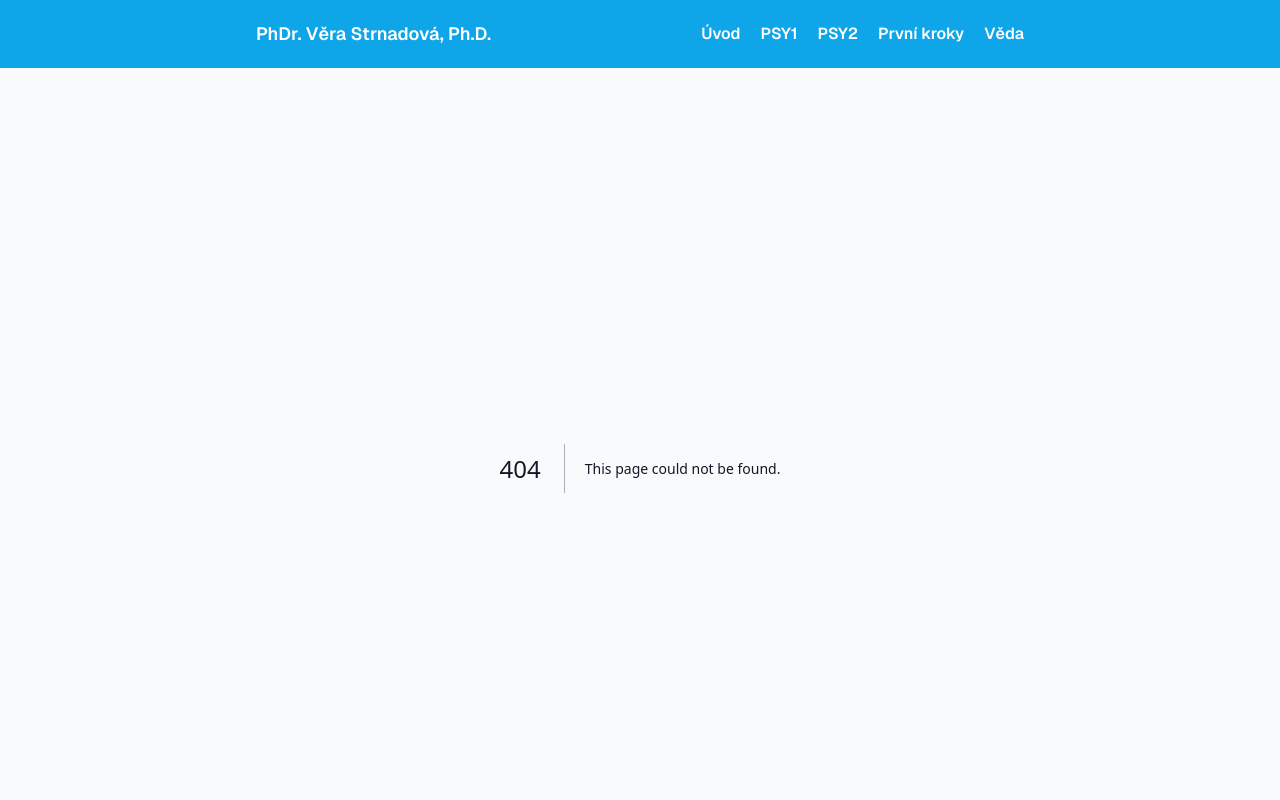
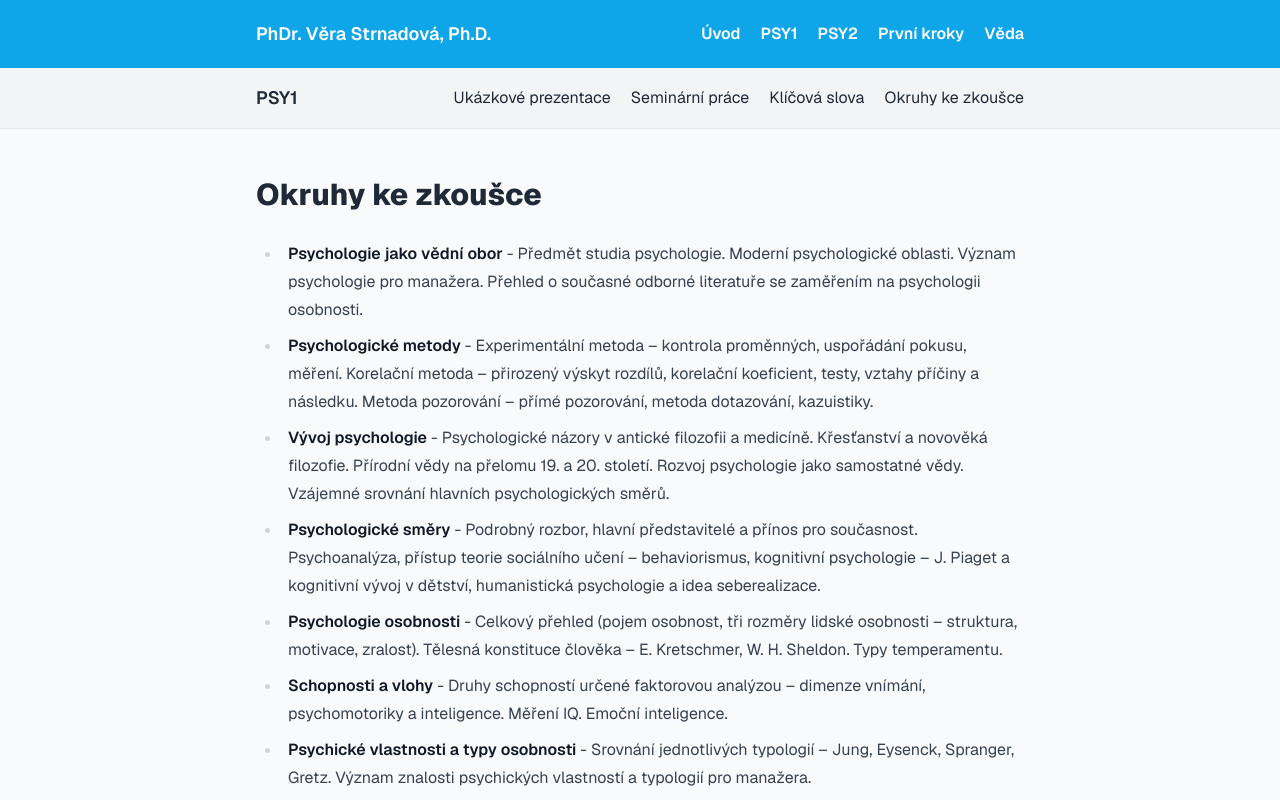
Before and after one commit to hynekfisera/strnave1, a Next.js app: page /fim/student/fiserhy1/psy1/okruhy-ke-zkousce in a window 1280 px wide. Before the commit this address had no page. Shown: the top 800 px of the page. Built offline with nearby package versions, Linux system fonts and the light colour scheme.

Commit message:
More content

```diff
--- a/app/Header.tsx
+++ b/app/Header.tsx
@@ -38,7 +38,7 @@ export default function Header() {
   const [visible, setVisible] = useState(false);
 
   return (
-    <header className="w-full py-4 md:py-5 px-6 bg-sky-500">
+    <header className="w-full py-4 md:py-5 px-6 bg-sky-500 relative">
       <Container className="flex justify-between items-center">
         <div>
           <Link href="/" className="text-lg text-white font-semibold">
--- a/app/Navigation.tsx
+++ b/app/Navigation.tsx
@@ -46,14 +46,14 @@ export default function Navigation({ subject }: Props) {
   }
 
   return (
-    <header className="w-full py-3 lg:py-4 px-6 bg-gray-100">
+    <header className="w-full py-3 lg:py-4 px-6 bg-gray-100 sticky top-0 border-b border-b-gray-200">
       <Container className="flex justify-between items-center">
         <div>
           <Link href={linkPrefix} className="lg:text-lg text-gray-800 font-semibold">
             {subject}
           </Link>
         </div>
-        <nav className={`absolute top-[105px] z-10 left-0 right-0 bg-gray-100 md:bg-transparent md:static ${visible ? "flex" : "hidden"} md:!flex md:items-center`}>
+        <nav className={`absolute top-[45px] z-10 left-0 right-0 bg-gray-100 md:bg-transparent md:static ${visible ? "flex" : "hidden"} md:!flex md:items-center`}>
           <ul className="flex flex-col md:flex-row max-md:w-full pb-4 px-8 md:p-0 items-end md:items-center gap-4 md:gap-5">
             {links.map((link) => (
               <li key={linkPrefix + link.href} onClick={() => setVisible(false)}>
--- a/app/pknf/page.mdx
+++ b/app/pknf/page.mdx
@@ -1,3 +1,3 @@
 # První kroky na FIM
 
-Portál určený studentům prvních ročníků. Zde naleznete nejdůležitější informace při vstupu na vysokou školu. Kliknutím na logo PKNF vstoupíte na stránky kurzu.
+Portál určený studentům prvních ročníků. Zde naleznete nejdůležitější informace při vstupu na vysokou školu. [Přejít na PKNF](https://pknf.uhk.cz/)
--- /dev/null
+++ b/app/psy1/okruhy-ke-zkousce/page.mdx
@@ -0,0 +1,14 @@
+# Okruhy ke zkoušce
+
+- **Psychologie jako vědní obor** - Předmět studia psychologie. Moderní psychologické oblasti. Význam psychologie pro manažera. Přehled o současné odborné literatuře se zaměřením na psychologii osobnosti.
+- **Psychologické metody** - Experimentální metoda – kontrola proměnných, uspořádání pokusu, měření. Korelační metoda – přirozený výskyt rozdílů, korelační koeficient, testy, vztahy příčiny a následku. Metoda pozorování – přímé pozorování, metoda dotazování, kazuistiky.
+- **Vývoj psychologie** - Psychologické názory v antické filozofii a medicíně. Křesťanství a novověká filozofie. Přírodní vědy na přelomu 19. a 20. století. Rozvoj psychologie jako samostatné vědy. Vzájemné srovnání hlavních psychologických směrů.
+- **Psychologické směry** - Podrobný rozbor, hlavní představitelé a přínos pro současnost. Psychoanalýza, přístup teorie sociálního učení – behaviorismus, kognitivní psychologie – J. Piaget a kognitivní vývoj v dětství, humanistická psychologie a idea seberealizace.
+- **Psychologie osobnosti** - Celkový přehled (pojem osobnost, tři rozměry lidské osobnosti – struktura, motivace, zralost). Tělesná konstituce člověka – E. Kretschmer, W. H. Sheldon. Typy temperamentu.
+- **Schopnosti a vlohy** - Druhy schopností určené faktorovou analýzou – dimenze vnímání, psychomotoriky a inteligence. Měření IQ. Emoční inteligence.
+- **Psychické vlastnosti a typy osobnosti** - Srovnání jednotlivých typologií – Jung, Eysenck, Spranger, Gretz. Význam znalosti psychických vlastností a typologií pro manažera.
+- **City – procesy subjektivního prožívání stavů a vztahů člověka** - Základní charakteristiky citů. Klasifikace vnějších projevů emocí. Klasifikace citů podle vztahu k prostředí. Fyziologické základy citů. Psychosomatická onemocnění. Úloha psychohygieny a relaxačních technik.
+- **Sociální dimenze osobnosti** - Společnost – socializace – osobnost. Formy sociálního učení. Skupina primární a sekundární. Skupinová dynamika a Johari grafické znázornění. Struktura skupiny a sociometrie. Skupinové cíle a normy.
+- **Charakter** - Psychologická podstata charakteru, normativní pojetí, síla vůle a sebekontrola, charakter a osud. Charakter a osobní morálka, J. Piaget – stadia morálního vývoje dítěte, prosociální chování, pojem svědomí.
+- **Vývoj jako celoživotní proces** - E. Erikson – osm psychosociálních stadií (stadium důvěry, autonomie, iniciativy, píle a kompetence, identity, intimity, generativity, integrity). Psychosociální krize a jejich příznivé vyřešení.
+- **Osobnost a stres** - Terminologické vysvětlení a teorie stresu. Fyziologická reakce na stresor. Faktory vzniku stresu. Příznaky stresového stavu a důsledky stresu pro zdravotní stav člověka. Způsoby zvládání stresu.
--- /dev/null
+++ b/app/psy1/seminarni-prace/page.mdx
@@ -0,0 +1,5 @@
+# Seminární práce
+
+- [Zadání seminární práce]()
+- [Text "Devatero první pomoci ve stresu"]()
+- [Dotazník "Stresové faktory u studentů vysoké školy"]()
--- /dev/null
+++ b/app/veda/layout.tsx
@@ -0,0 +1,19 @@
+import type { Metadata } from "next";
+import ProseWrapper from "@/components/markdown/ProseWrapper";
+import Container from "@/components/layout/Container";
+
+export const metadata: Metadata = {
+  title: "Věda",
+};
+
+export default function Layout({
+  children,
+}: Readonly<{
+  children: React.ReactNode;
+}>) {
+  return (
+    <Container>
+      <ProseWrapper>{children}</ProseWrapper>
+    </Container>
+  );
+}
--- /dev/null
+++ b/app/veda/page.mdx
@@ -0,0 +1,8 @@
+# Vědecká činnost
+
+- Disertační práce: Jógová a sanoterapeutická prevence maladjustativních forem chování u vysokoškolských studentů, Masarykova Univerzita, Filozofická fakulta, Brno 1998
+- Strnadová, V., Vašina, L.: Psychologie osobnosti I. 3. vyd. Gaudeamus, Hradec Králové 2009
+- Strnadová, V.: Kurz psychologie I, 4. aktualizované vyd. Gaudeamus, Hradec Králové 2015
+- Strnadová, V.: Interpersonální komunikace, 1. vyd. Gaudeamus, Hradec Králové 2011
+
+Aktuální seznam publikací je k nalezení [na webu UHK](https://www.uhk.cz/cs/osoba/6017/vera-strnadova). Seznam obsahuje pouze publikace schválené a uveřejněné v Rejstříku informací o výsledcích (RIV).
--- a/components/markdown/ProseWrapper.tsx
+++ b/components/markdown/ProseWrapper.tsx
@@ -6,5 +6,5 @@ type Props = {
 };
 
 export default function ProseWrapper({ children, className }: Props) {
-  return <div className={`py-12 px-6 md:px-0 prose max-w-none prose-p:text-justify prose-a:text-sky-500 prose-headings:text-gray-800 prose-h1:text-2xl md:prose-h1:text-3xl ${className ?? ""}`}>{children}</div>;
+  return <div className={`py-12 px-6 md:px-0 prose max-w-none prose-p:text-justify prose-a:text-sky-600 prose-headings:text-gray-800 prose-h1:text-2xl md:prose-h1:text-3xl ${className ?? ""}`}>{children}</div>;
 }
```
